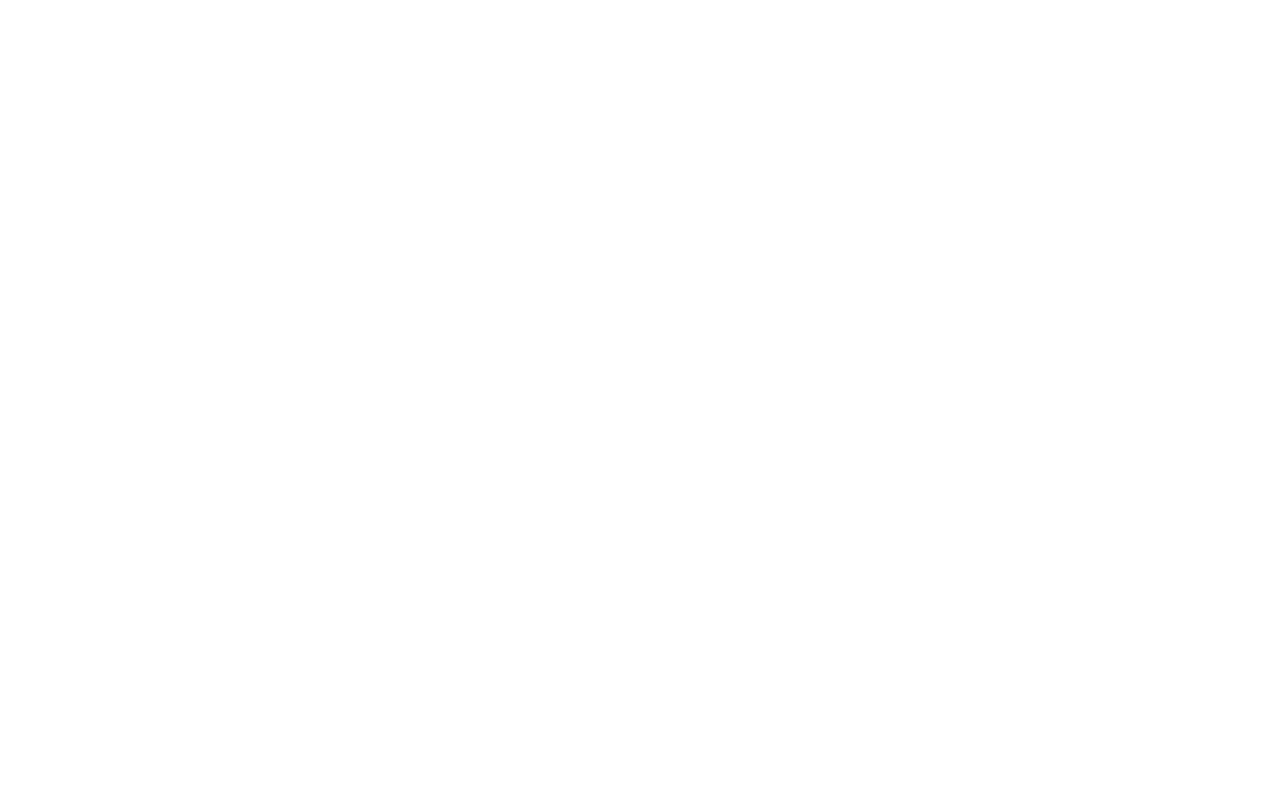
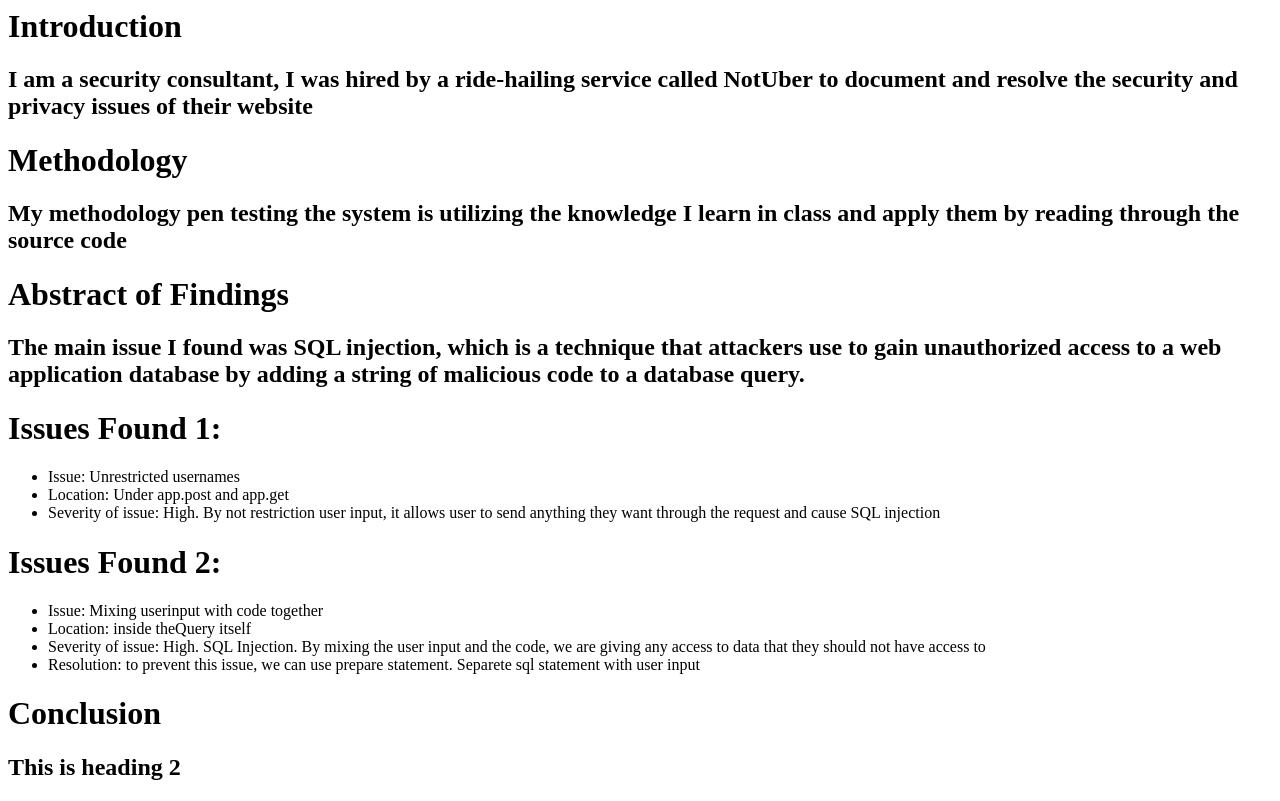
Before and after one commit to tuftsdev/cs120-ima, a website: page security/index.html in a window 1280 px wide. Drawn offline with Linux system fonts and the light colour scheme.

Commit message:
html input

```diff
--- a/security/index.html
+++ b/security/index.html
@@ -6,6 +6,27 @@
     <title>Document</title>
 </head>
 <body>
+    <h1>Introduction</h1>
+    <h2>I am a security consultant, I was hired by a ride-hailing service called NotUber to document and resolve the security and privacy issues of their website</h2>
+    <h1>Methodology</h1>
+    <h2>My methodology pen testing the system is utilizing the knowledge I learn in class and apply them by reading through the source code</h2>
+    <h1>Abstract of Findings</h1>
+    <h2>The main issue I found was SQL injection, which is a technique that attackers use to gain unauthorized access to a web application database by adding a string of malicious code to a database query. </h2>
+    <h1>Issues Found 1:</h1>
+    <ul>
+        <li>Issue: Unrestricted usernames</li>
+        <li>Location: Under app.post and app.get</li>
+        <li>Severity of issue: High.  By not restriction user input, it allows user to send anything they want through the request and cause SQL injection</li>
+    </ul>
+    <h1>Issues Found 2:</h1>
+    <ul>
+        <li>Issue: Mixing userinput with code together</li>
+        <li>Location: inside theQuery itself</li>
+        <li>Severity of issue: High.  SQL Injection. By mixing the user input and the code, we are giving any access to data that they should not have access to</li>
+        <li>Resolution: to prevent this issue, we can use prepare statement. Separete sql statement with user input</li>
+    </ul>
+    <h1>Conclusion</h1>
+    <h2>This is heading 2</h2>
 
 </body>
 </html>
--- a/security/server-vuln.js
+++ b/security/server.js
@@ -6,10 +6,10 @@ app.use(bodyParser.json());
 app.use(bodyParser.urlencoded({ extended: true }));
 const { Client } = require('pg');
 const client = new Client({
-	connectionString: process.env.DATABASE_URL || "postgres://dev:dev@localhost:5432/notuber",
-	ssl: {
+	connectionString: process.env.DATABASE_URL || "postgres://dev:dev@localhost:5434/notuber",
+	// ssl: {
 		// rejectUnauthorized: false
-	}
+	// }
 });
 client.connect();
 
```
